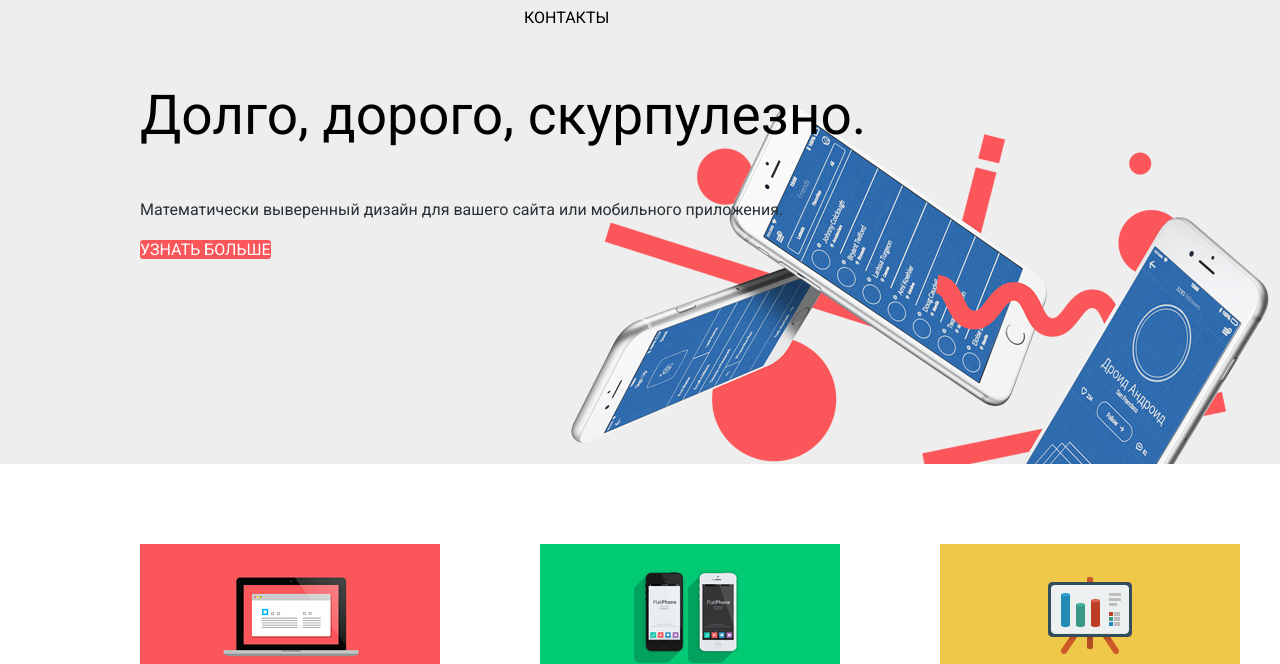
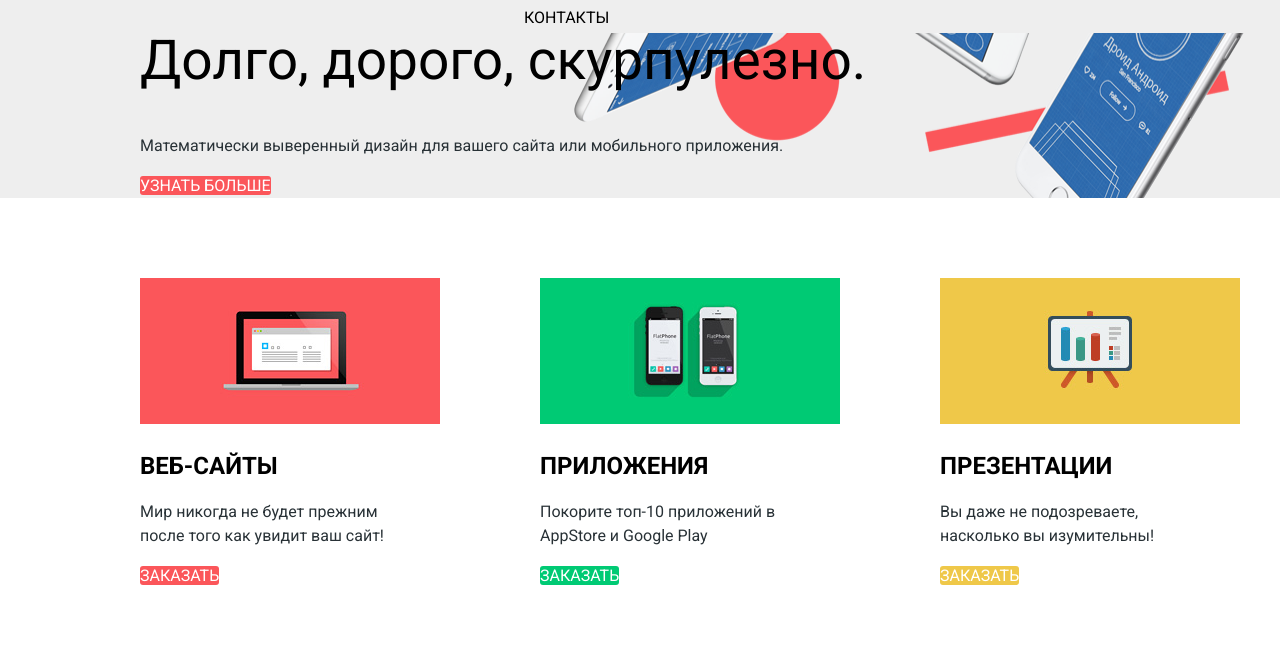
Before and after one commit to Hopperys/1628253-nerds-30, a plain HTML site: page index.html in a window 1280 px wide. Shown: the part 137-801 px from the top of the page. Drawn offline with Linux system fonts and the light colour scheme.

Commit message:
Исправил ошибки

```diff
--- a/css/style.css
+++ b/css/style.css
@@ -68,6 +68,7 @@ img {
     width: 1160px;
     margin: 0 auto;
     padding-top: 50px;
+    margin-bottom: 0;
 }
 
 .information {
@@ -152,20 +153,17 @@ img {
 /* Slider */
 
 .slider {
-    height: 431px;
-    overflow: hidden;
+    background-color: var(--light-grey);
+    margin-top: 0;
     margin-bottom: 80px;
-    background-color: var(--light-grey);
 }
 
 .slide-one {
     background-image: url("../img/slider-bg1.png");
     background-repeat: no-repeat;
-    background-position: 397px 0px;
-    height: 431px;
+    background-position: right bottom;
     width: 1160px;
     margin: 0 auto;
-    padding: 0 0px;
 }
 
 .slider-title {
@@ -173,6 +171,7 @@ img {
     font-size: 55px;
     line-height: 55px;
     color: var(--basic-black);
+    margin-top: 0;
 }
 
 /* Buttons */
@@ -396,6 +395,7 @@ img {
     font-size: 36px;
     line-height: 36px;
     color: var(--basic-black);
+    margin-top: 0;
 }
 
 .footer-subtitle {
--- a/index.html
+++ b/index.html
@@ -33,7 +33,7 @@
       <main class="page-main">
         <section class="slider">
           <div class="slide-one">
-            <p class="slider-title">Долго, дорого, скурпулезно.</p>
+            <h2 class="slider-title">Долго, дорого, скурпулезно.</h2>
             <p class="text-desc">Математически выверенный дизайн для вашего сайта или мобильного приложения.</p>
             <a href="#" class="btn btn-red">Узнать больше</a>
         </div>
```
